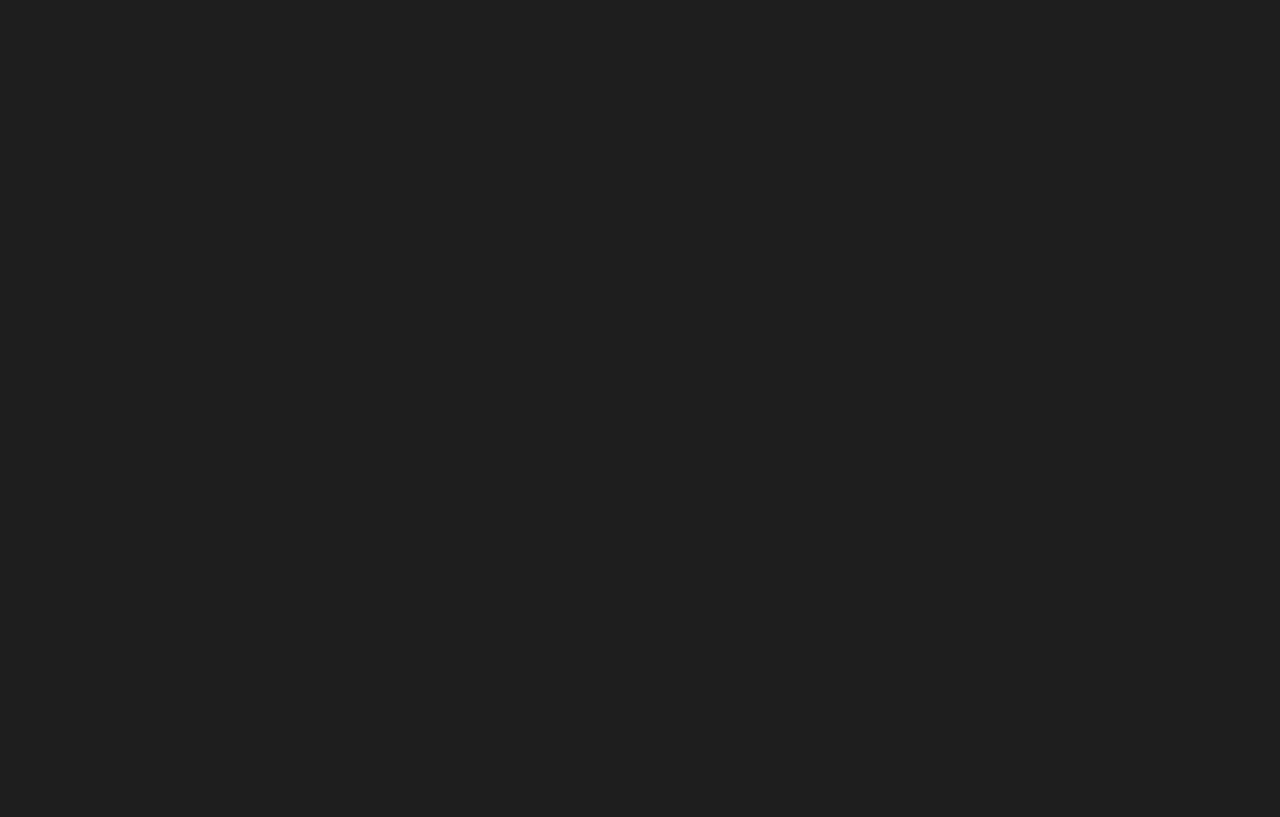
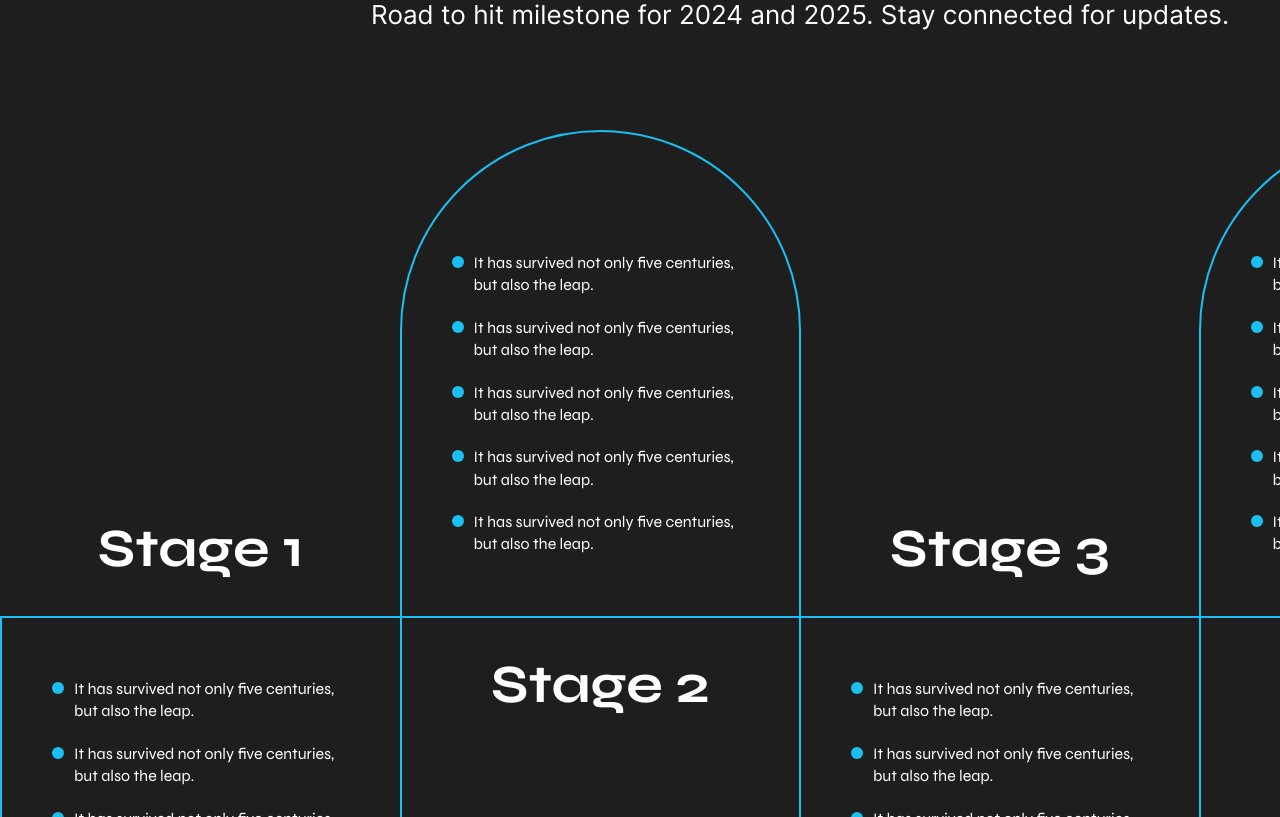
Before and after one commit to mrgx96/koalana, a React (Vite) app: page / in a window 1280 px wide. Shown: the part 2180-2997 px from the top of the page. Before the commit the page ends 1971 px from the top, so only its background shows below. Built offline with nearby package versions, Linux system fonts and the light colour scheme.

Commit message:
:lipstick: add: roadmap

```diff
--- a/src/App.tsx
+++ b/src/App.tsx
@@ -2,6 +2,7 @@
 import About from './components/about';
 import Home from './components/home';
 import Navigation from './components/navigation';
+import Roadmap from './components/roadmap';
 
 function App() {
   return (
@@ -10,6 +11,7 @@
       <Home />
       <div className="container">
         <About />
+        <Roadmap />
       </div>
     </main>
   );
--- /dev/null
+++ b/src/components/roadmap/index.module.css
@@ -0,0 +1,101 @@
+.section {
+  padding-top: 90px;
+}
+
+.section > h2 {
+  font-size: 80px;
+  line-height: 94px;
+  letter-spacing: -1px;
+  margin: 0;
+  margin-bottom: 20px;
+  text-align: center;
+}
+
+.section > p {
+  font-family: Inter;
+  font-size: 26px;
+  line-height: 40px;
+  margin: 0;
+  text-align: center;
+}
+
+.roadmap {
+  display: flex;
+  flex-direction: row;
+  list-style: none;
+  padding: 0;
+  margin: 0;
+  align-items: center;
+  transform: translateY(50%);
+}
+
+.roadmap > li {
+  flex-grow: 1;
+}
+
+.roadmap > li > div {
+  display: flex;
+  flex-direction: column;
+  transform: translateY(50%) translateY(-95px);
+}
+.roadmap > li:nth-child(even) > div {
+  transform: translateY(-50%) translateY(95px);
+}
+
+.roadmap > li + li {
+  margin-left: -2px;
+}
+
+.roadmap > li > div > * {
+  flex-basis: 0;
+}
+
+.roadmap > li > div > h3 {
+  font-size: 54px;
+  text-align: center;
+  margin: 0 0 40px 0;
+}
+
+.roadmap > li:nth-child(even) > div > h3 {
+  order: 1;
+  margin: 40px 0 0 0;
+}
+
+.roadmap > li > div > ul {
+  border: 2px solid #1abff3;
+  padding: 60px 50px 120px 50px;
+  border-radius: 0 0 50vw 50vw;
+  list-style: none;
+  margin: 0;
+}
+
+.roadmap > li:nth-child(even) > div > ul {
+  padding: 120px 50px 60px 50px;
+  border-radius: 50vw 50vw 0 0;
+}
+
+.roadmap > li > div > ul > li {
+  flex-direction: row;
+  font-size: 16px;
+  line-height: 1.4;
+  position: relative;
+  padding-left: 22px;
+}
+
+.roadmap > li > div > ul > li::before {
+  display: block;
+  flex-shrink: 0;
+  content: '';
+  background-color: #1abff3;
+  border-radius: 100%;
+  width: 12px;
+  height: 12px;
+  line-height: 0;
+  position: absolute;
+  left: 0;
+  top: 4px;
+}
+
+.roadmap > li > div > ul > li + li {
+  margin-top: 20px;
+}
--- /dev/null
+++ b/src/components/roadmap/index.tsx
@@ -0,0 +1,62 @@
+import style from './index.module.css';
+
+const Roadmap = () => {
+  return (
+    <section className={style.section}>
+      <h2>Roadmap</h2>
+      <p>Road to hit milestone for 2024 and 2025. Stay connected for updates.</p>
+      <ul className={style.roadmap}>
+        <li>
+          <div>
+            <h3>Stage 1</h3>
+            <ul>
+              <li>It has survived not only five centuries, but also the leap.</li>
+              <li>It has survived not only five centuries, but also the leap.</li>
+              <li>It has survived not only five centuries, but also the leap.</li>
+              <li>It has survived not only five centuries, but also the leap.</li>
+              <li>It has survived not only five centuries, but also the leap.</li>
+            </ul>
+          </div>
+        </li>
+        <li>
+          <div>
+            <h3>Stage 2</h3>
+            <ul>
+              <li>It has survived not only five centuries, but also the leap.</li>
+              <li>It has survived not only five centuries, but also the leap.</li>
+              <li>It has survived not only five centuries, but also the leap.</li>
+              <li>It has survived not only five centuries, but also the leap.</li>
+              <li>It has survived not only five centuries, but also the leap.</li>
+            </ul>
+          </div>
+        </li>
+        <li>
+          <div>
+            <h3>Stage 3</h3>
+            <ul>
+              <li>It has survived not only five centuries, but also the leap.</li>
+              <li>It has survived not only five centuries, but also the leap.</li>
+              <li>It has survived not only five centuries, but also the leap.</li>
+              <li>It has survived not only five centuries, but also the leap.</li>
+              <li>It has survived not only five centuries, but also the leap.</li>
+            </ul>
+          </div>
+        </li>
+        <li>
+          <div>
+            <h3>Stage 4</h3>
+            <ul>
+              <li>It has survived not only five centuries, but also the leap.</li>
+              <li>It has survived not only five centuries, but also the leap.</li>
+              <li>It has survived not only five centuries, but also the leap.</li>
+              <li>It has survived not only five centuries, but also the leap.</li>
+              <li>It has survived not only five centuries, but also the leap.</li>
+            </ul>
+          </div>
+        </li>
+      </ul>
+    </section>
+  );
+};
+
+export default Roadmap;
--- a/src/index.css
+++ b/src/index.css
@@ -7,6 +7,11 @@
 @font-face {
   font-family: Syne;
   src: url(./assets/font/syne.ttf);
+}
+
+@font-face {
+  font-family: Inter;
+  src: url(./assets/font/inter.ttf);
 }
 
 :root {
```
Also changed, not shown: src/assets/font/inter.ttf (added).
